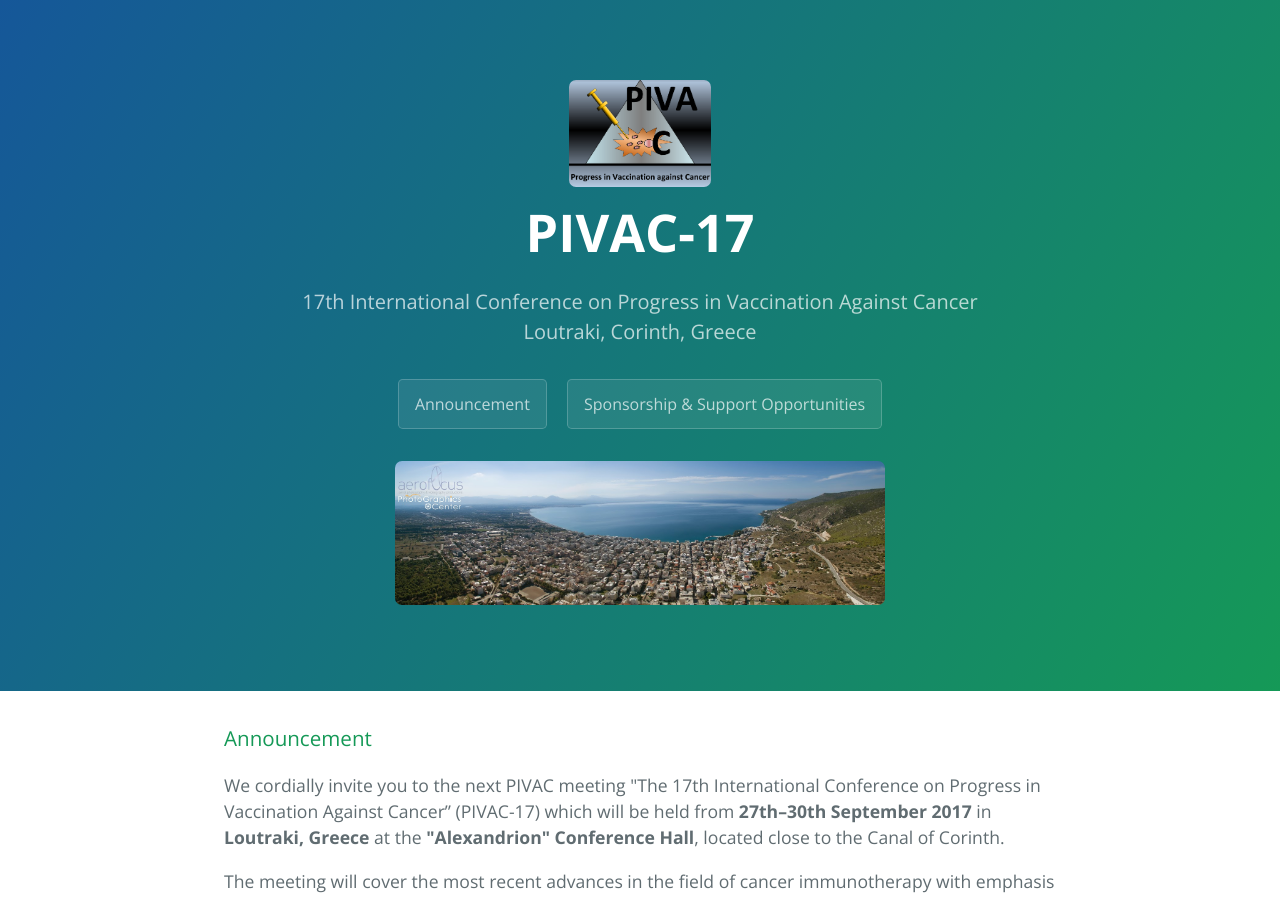
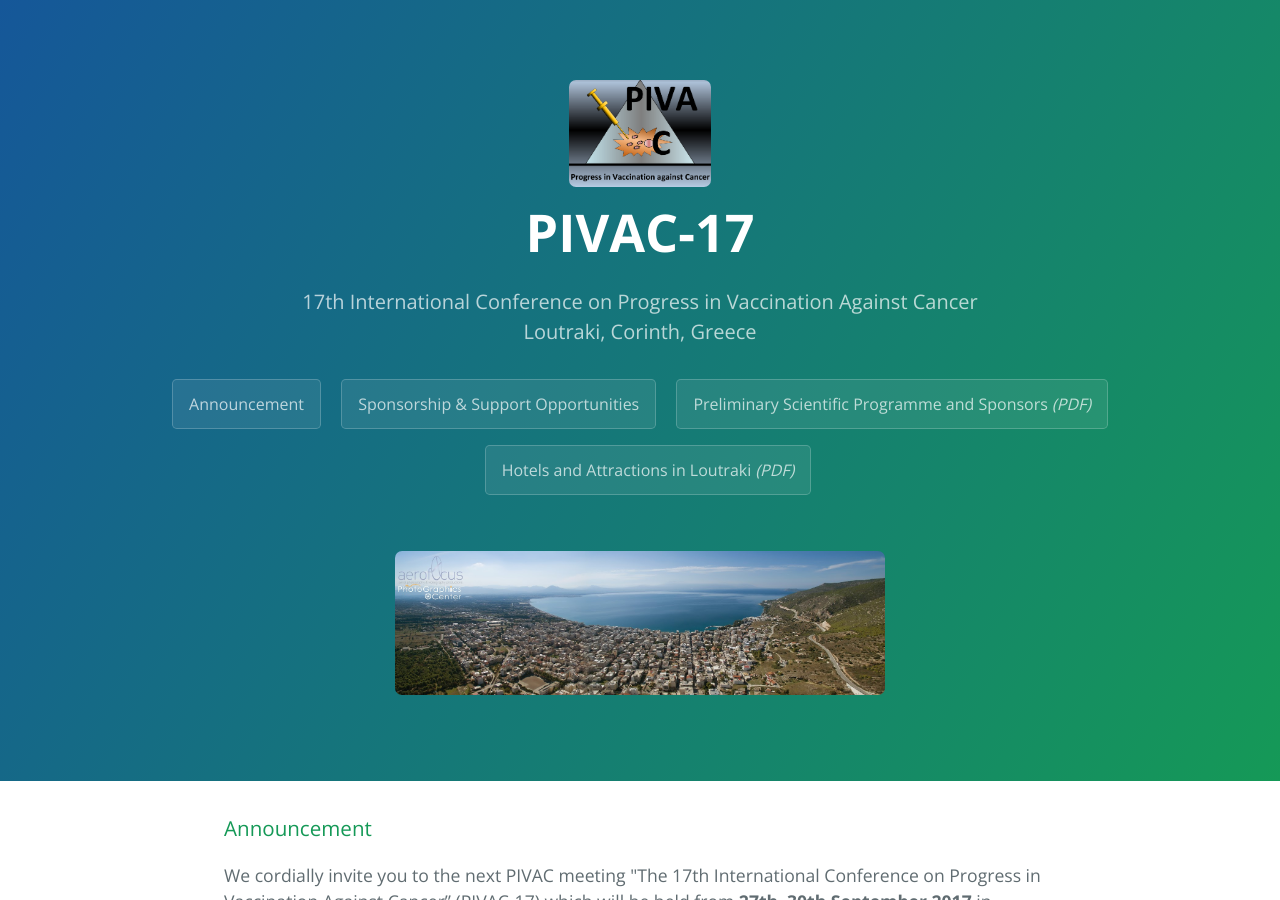
Before and after one commit to moodmosaic/pivac17, a Jekyll site: the page index.html, which Jekyll copies as it is, in a window 1280 px wide and 900 px high. Built offline with Jekyll 4.4.1, drawn with Linux system fonts in a browser that asks for light colours.

Commit message:
Add Preliminary Scientific Programme and Sponsors, and Hotels and Attraction in Loutrari, both as PDF documents.

```diff
--- a/index.html
+++ b/index.html
@@ -17,7 +17,10 @@
       <p>
         <a href="/#announcement" class="btn">Announcement</a>
         <a href="/sponsors#oportunities" class="btn">Sponsorship & Support Opportunities</a>
+        <a href="/docs/preliminary_scientific_programme_and_sponsors.pdf" class="btn">Preliminary Scientific Programme and Sponsors <span><i>(PDF)</i></span></a>
+        <a href="/docs/hotels_and_attractions_in_loutraki.pdf" class="btn">Hotels and Attractions in Loutraki <span><i>(PDF)</i></span></a>
       </p>
+      <br>
       <img src="img/loutraki_panoramic.jpg" alt="Panoramic view of Loutraki" width="45%" style="border-radius: 7px">
     </section>
 
--- a/sponsors.html
+++ b/sponsors.html
@@ -17,7 +17,10 @@
       <p>
         <a href="/#announcement" class="btn">Announcement</a>
         <a href="/sponsors#oportunities" class="btn">Sponsorship & Support Opportunities</a>
+        <a href="/docs/preliminary_scientific_programme_and_sponsors.pdf" class="btn">Preliminary Scientific Programme and Sponsors <span><i>(PDF)</i></span></a>
+        <a href="/docs/hotels_and_attractions_in_loutraki.pdf" class="btn">Hotels and Attractions in Loutraki <span><i>(PDF)</i></span></a>
       </p>
+      <br>
       <img src="img/loutraki_panoramic.jpg" alt="Panoramic view of Loutraki" width="45%" style="border-radius: 7px">
     </section>
 
```
